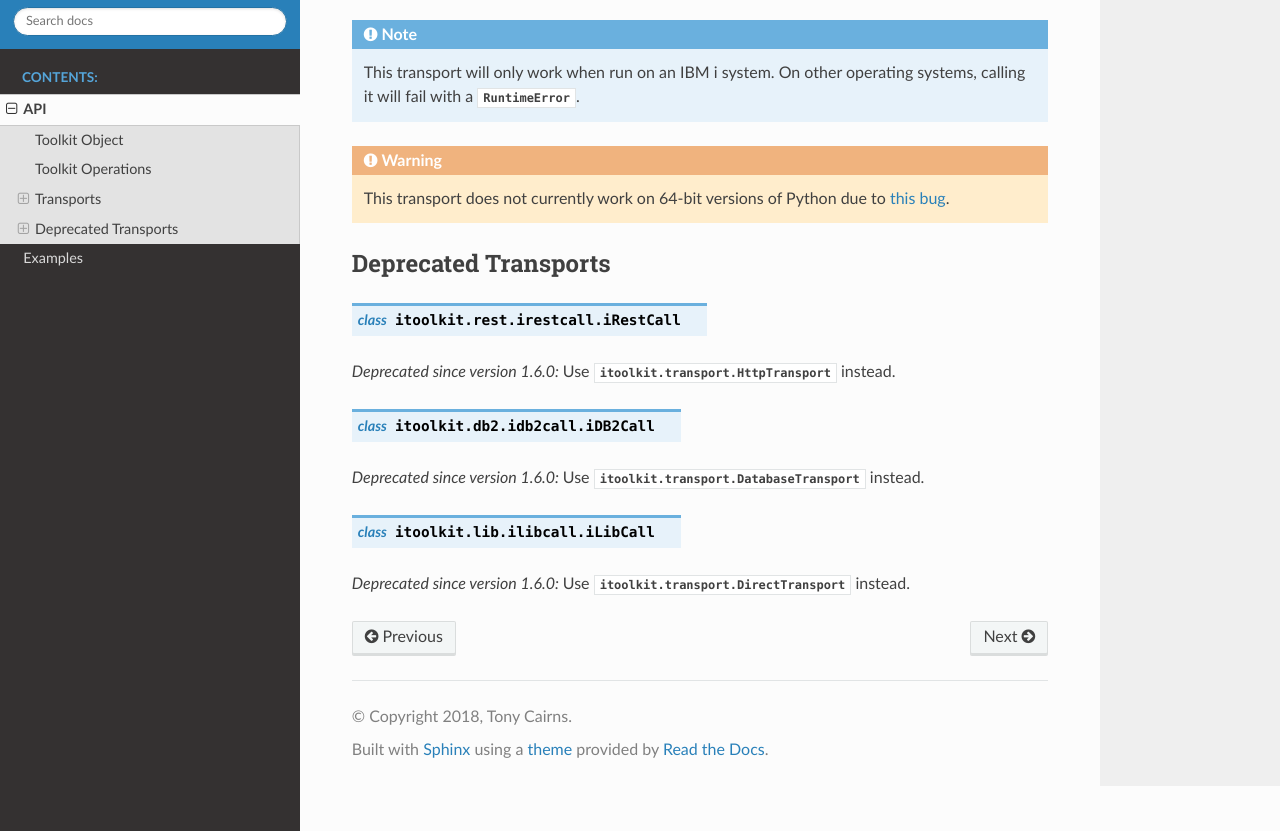
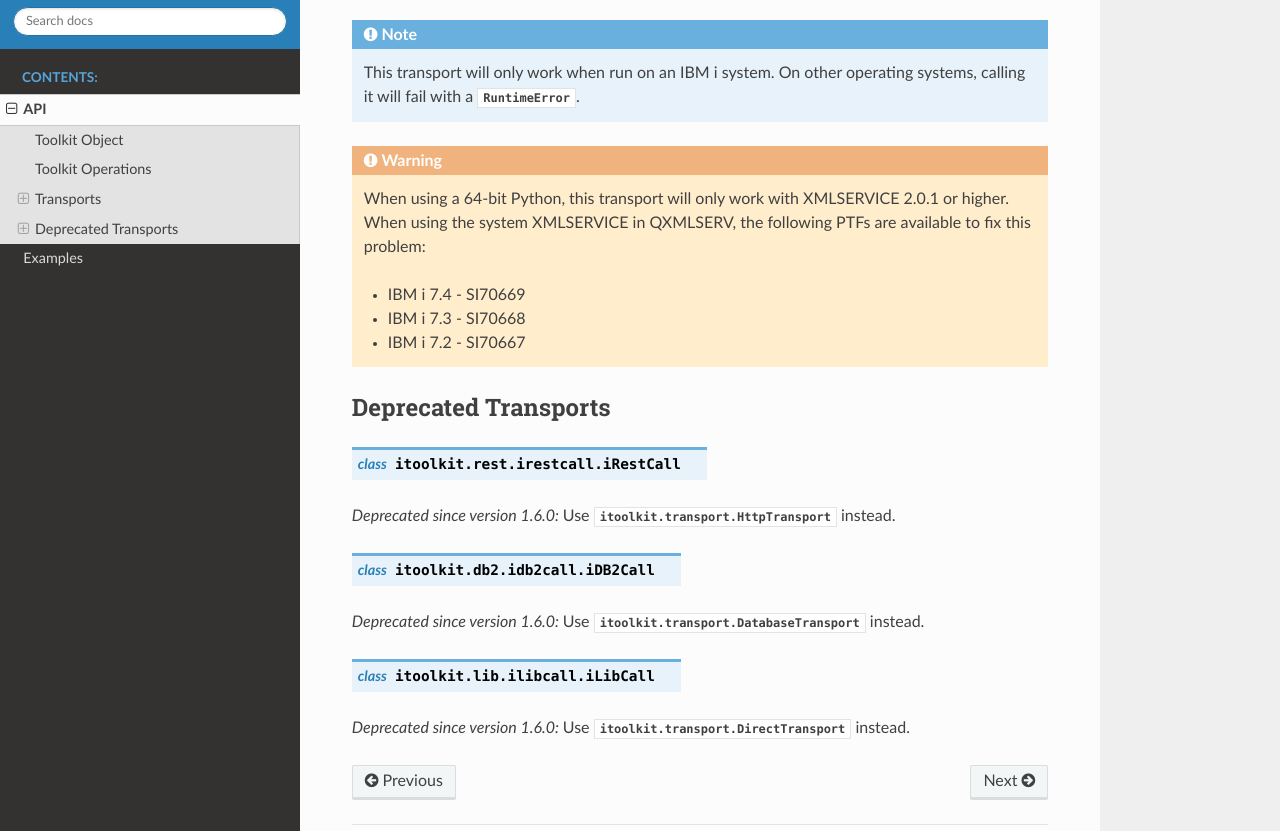
Before and after one commit to IBM/python-itoolkit, a Sphinx documentation site: the page built from docs/api.rst, in a window 1280 px wide and 900 px high, scrolled down 2175 px, cut to the strip 69-900 px from the top of the window. Built offline with Sphinx 7.4.7 and the Read the Docs theme 2.0.0, drawn with Linux system fonts in a browser that asks for light colours.

Commit message:
docs: Update 64-bit XMLSERVICE info
Now that XMLSERVICE has been fixed, remove the warning in the README and
update the docs with concrete fix instructions.

```diff
--- a/docs/api.rst
+++ b/docs/api.rst
@@ -91,9 +91,13 @@ Direct Memory Transport
    This transport will only work when run on an IBM i system. On other operating
    systems, calling it will fail with a :class:`RuntimeError`.
 .. warning::
-   This transport does not currently work on 64-bit versions of Python due to
-   `this bug`_.
-.. _this bug: https://github.com/IBM/python-itoolkit/issues/17
+   When using a 64-bit Python, this transport will only work with XMLSERVICE
+   2.0.1 or higher. When using the system XMLSERVICE in QXMLSERV, the following
+   PTFs are available to fix this problem:
+
+   - IBM i 7.4 - SI70669
+   - IBM i 7.3 - SI70668
+   - IBM i 7.2 - SI70667
 
 
 Deprecated Transports
```
Also changed, not shown: README.md (+0 -7 lines).
